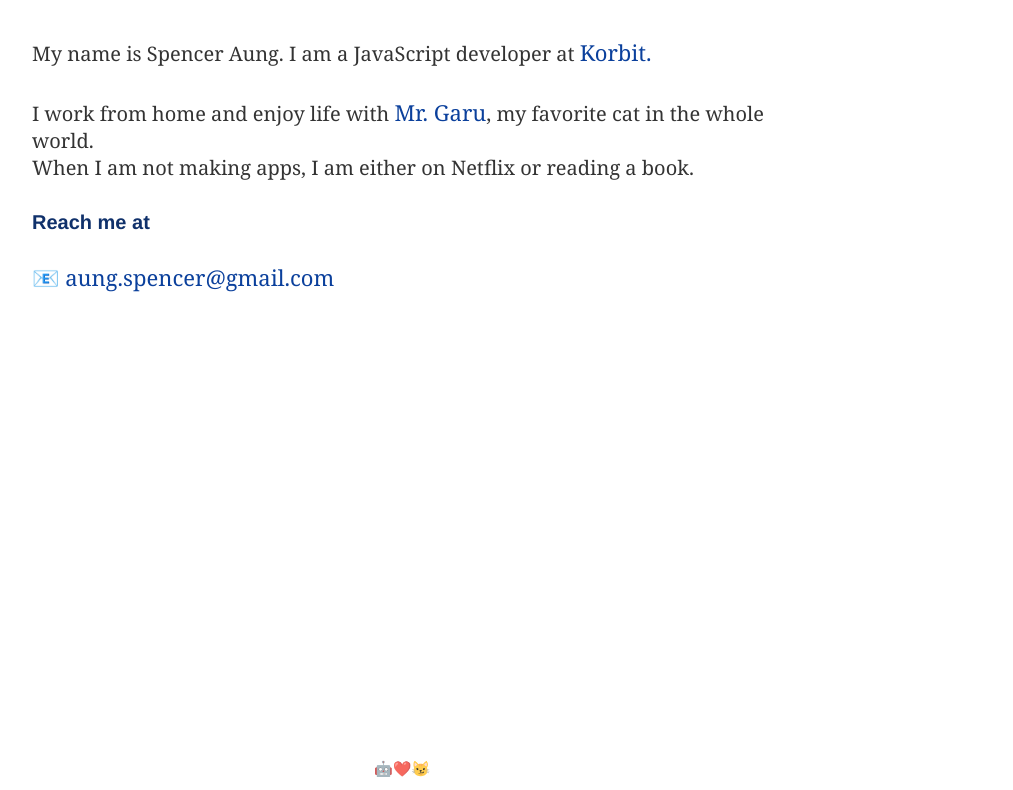
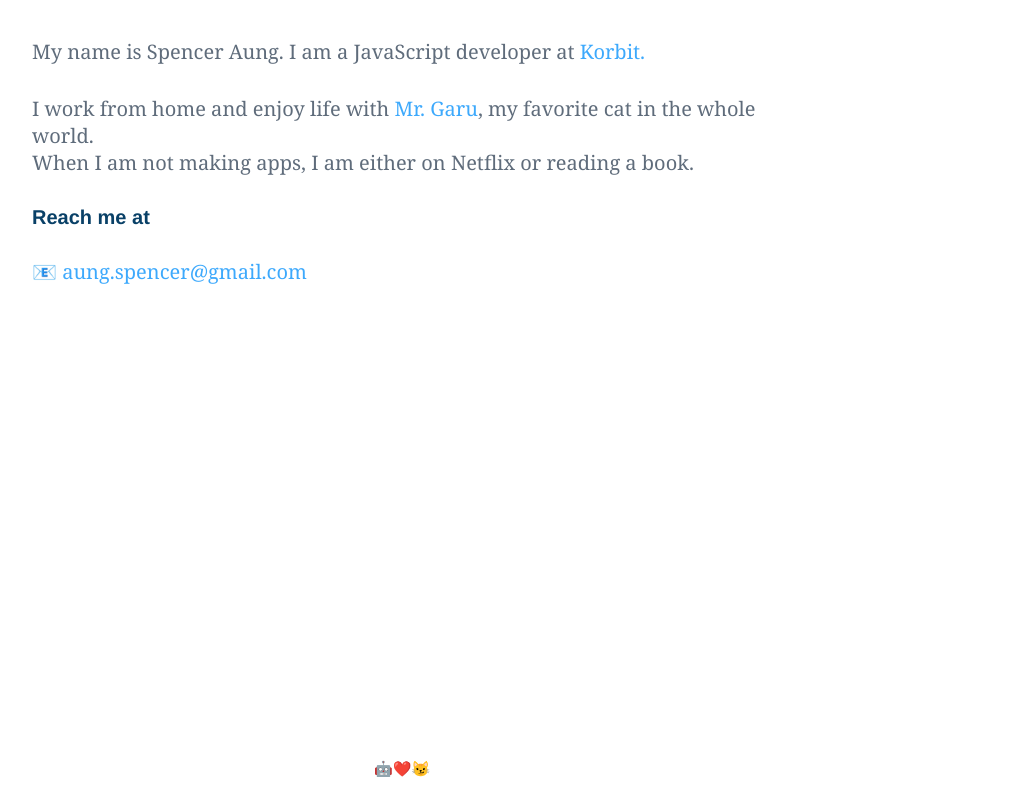
Before and after one commit to SpencerAung/spenceraung.me, a Gatsby site: page / in a window 1280 px wide. Shown: the part 189-979 px from the top of the page, without its empty margins (238-1251 px from the left). Built offline with nearby package versions, Linux system fonts and the light colour scheme; Gatsby itself is replaced by a stand-in of ours; some packages are replaced by stand-ins of ours; a web font is replaced by a local one.

Commit message:
Enchance/theme (#17)
* feat: change typography

* feat: change colors

* feat: change colors

```diff
--- a/package.json
+++ b/package.json
@@ -36,7 +36,8 @@
     "react-typography": "^0.16.19",
     "styled-components": "^4.3.2",
     "typography": "^0.16.19",
-    "typography-theme-irving": "^0.16.19"
+    "typography-theme-irving": "^0.16.19",
+    "typography-theme-moraga": "^0.16.19"
   },
   "keywords": [
     "gatsby"
--- a/src/components/PostLink.jsx
+++ b/src/components/PostLink.jsx
@@ -12,7 +12,7 @@ const StyledPostLink = styled.div`
   p {
     font-size: 1.8rem;
     margin-bottom: 0;
-    color: ${(props) => props.theme.grey};
+    color: ${(props) => props.theme.colors.paragraph};
   }
 `
 
@@ -21,14 +21,12 @@ const TitleLink = styled(Link)`
   display: inline-block;
   margin-bottom: 1.38rem;
   font-size: 2.5rem;
-  font-weight: 700;
   ${(props) =>
     props.lang === 'mm'
       ? `
     font-family: 'Padauk', sans-serif;
   `
-      : `font-family: 'Exo', sans-serif;`}
-
+      : ``}
 
   &:hover::after {
     content: '';
--- a/src/components/styles/GlobalStyles.js
+++ b/src/components/styles/GlobalStyles.js
@@ -12,17 +12,15 @@ const GlobalStyle = createGlobalStyle`
   body {
     padding: 0;
     margin: 0;
-    font-size: 1.5rem;
     line-height: 2;
   }
   a {
-    color: ${theme.darkBlue};
+    color: ${theme.colors.link};
     text-decoration: none;
     font-weight: 500;
-    font-size: 2.2rem;
 
     &:hover {
-      color: ${theme.darkBlue};
+      color: ${theme.colors.link};
       text-decoration: underline;
     }
   }
@@ -44,11 +42,12 @@ const GlobalStyle = createGlobalStyle`
     margin: 3rem 0;
   }
   h1, h2, h3, h4, h5, h6 {
-    color: ${theme.darkerBlue};
+    color: ${theme.colors.darkBlue};
   }
   p, div, li {
     font-size: 2rem;
     line-height: 1.35;
+		color: ${theme.colors.paragraph};
   }
   p,
   blockquote {
@@ -70,10 +69,10 @@ const GlobalStyle = createGlobalStyle`
     font-weight: 700;
   }
   em {
-    color: ${theme.red};
+    color: ${theme.colors.red};
   }
   del {
-    color: ${theme.pink};
+    color: ${theme.colors.pink};
   }
 `
 
--- a/src/components/styles/theme.js
+++ b/src/components/styles/theme.js
@@ -1,3 +1,11 @@
+const white = '#fffffe'
+const darkBlue = '#094067'
+const grey = '#5f6c7b'
+const blue = '#3da9fc'
+const lightBlue = '#5f6c7b'
+const red = '#ef4565'
+const pink = '#e1b2f0'
+
 const theme = {
   red: '#F46049',
   yellow: '#FBBE5B',
@@ -8,12 +16,31 @@ const theme = {
   darkerBlue: '#10316b',
   black: '#202020',
   grey: '#3A3A3A',
-  pink: '#E1B2F0',
+  pink,
   lightGrey: '#E1E1E1',
   offWhite: '#EDEDED',
   washedWhite: '#f8f8f8',
   maxWidth: '1000px',
-  bs: '0 12px 24px 0 rgba(0,0,0,0.09)'
+  bs: '0 12px 24px 0 rgba(0,0,0,0.09)',
+  colors: {
+    white,
+    grey,
+    red,
+    pink,
+    blue,
+    lightBlue,
+    darkBlue,
+    highlight: blue,
+    secondary: grey,
+    teriary: red,
+    background: white,
+    headline: darkBlue,
+    paragraph: grey,
+    buttonBackground: blue,
+    buttonText: white,
+    stroke: darkBlue,
+    link: blue
+  }
 }
 
 export { theme, theme as default }
--- a/src/utils/typography.js
+++ b/src/utils/typography.js
@@ -1,7 +1,9 @@
 import Typography from 'typography'
-import irvingTheme from 'typography-theme-irving'
+// import irvingTheme from 'typography-theme-irving'
+import moragaTheme from 'typography-theme-moraga'
 
-const typography = new Typography(irvingTheme)
+// moragaTheme.headerFontFamily = ['Lato', 'sans-serif']
+const typography = new Typography(moragaTheme)
 const { rhythm, scale } = typography
 
 export { rhythm, scale, typography as default }
```
Also changed, not shown: src/components/Tags.jsx (+5 -5 lines).
